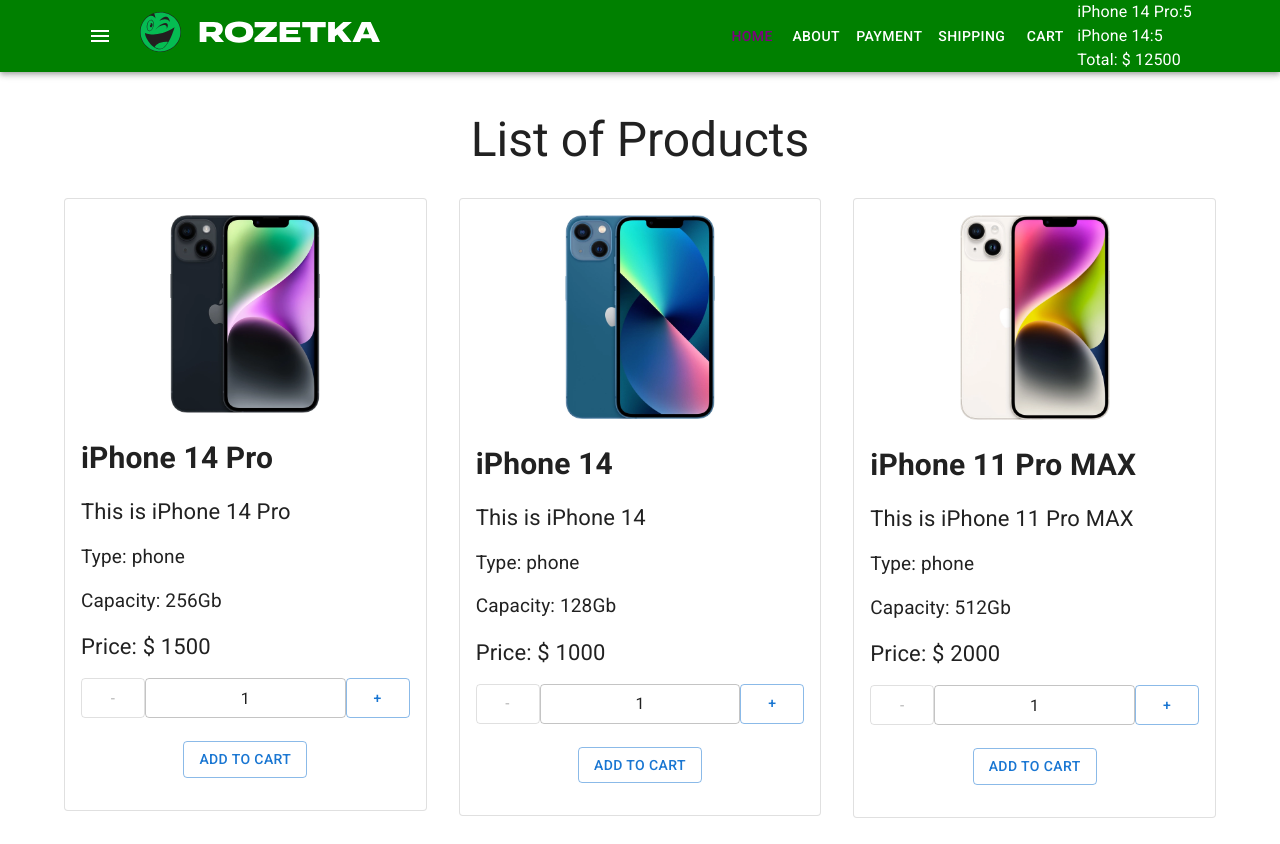
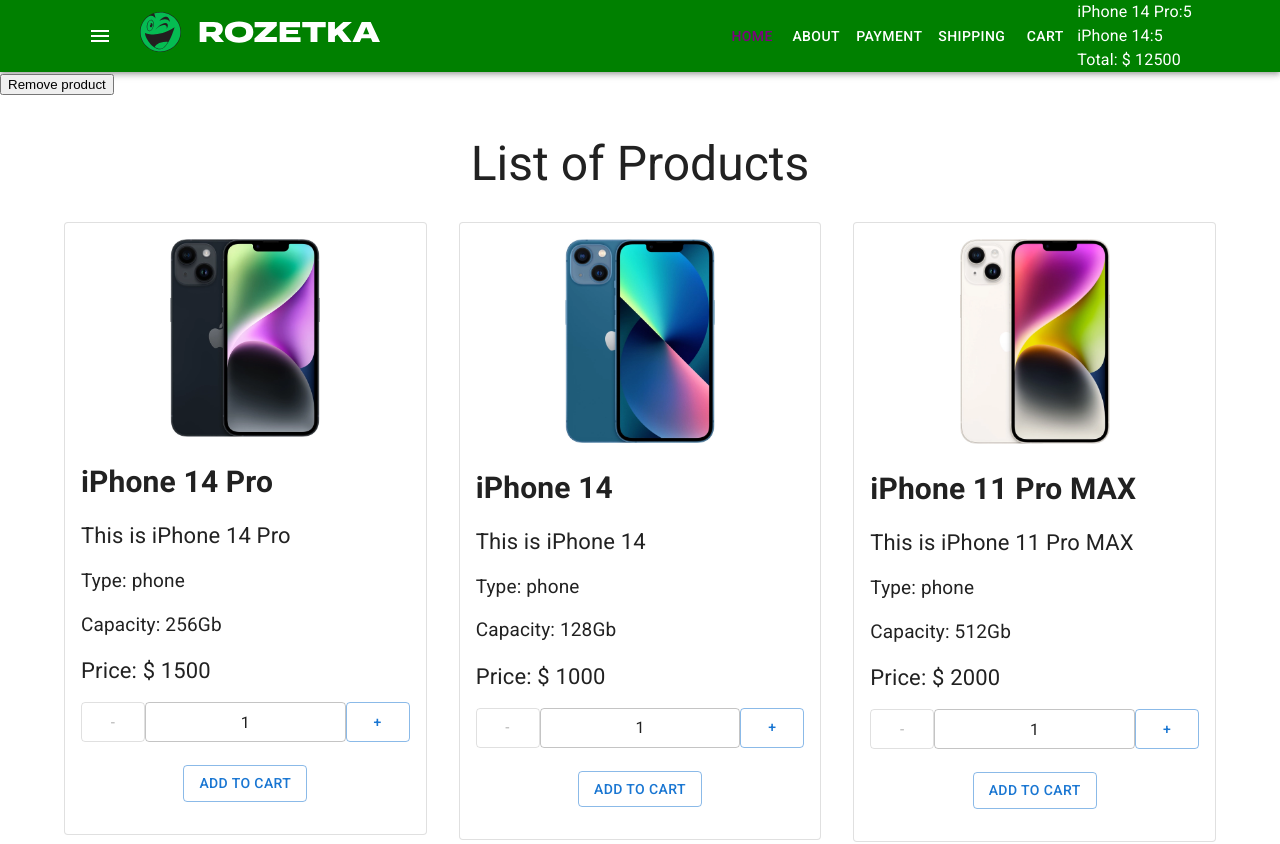
Before and after one commit to viktoriia-7/react-28-02, a React (Create React App) app: page / in a window 1280 px wide. Shown: the top 844 px of the page. Built offline with nearby package versions, Linux system fonts and the light colour scheme.

Commit message:
added RemoveProductToCart

```diff
--- a/src/Container/App/App.tsx
+++ b/src/Container/App/App.tsx
@@ -23,10 +23,21 @@
             [id]: (prevState[id] || 0) + count,
         }))
     }
+
+    const removeProductFromCart = (id: number) => {
+        setProductsInCart((prevState) => {
+            let prevProductsInCart = { ...prevState }
+            delete prevProductsInCart[id]
+            return prevProductsInCart
+        })
+    }
     return (
         <StyledEngineProvider injectFirst>
             <CssBaseline />
             <Header productsInCart={productsInCart} />
+            <button onClick={() => removeProductFromCart(1)}>
+                Remove product
+            </button>
             <Container
                 sx={{
                     padding: '40px 0',
```
